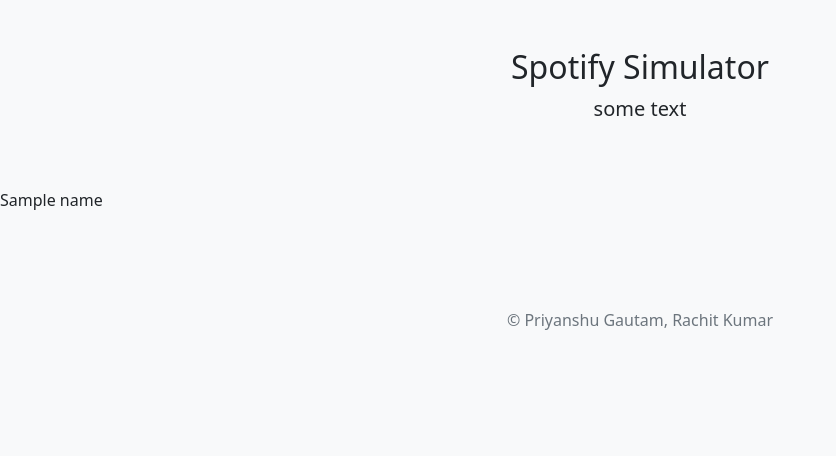
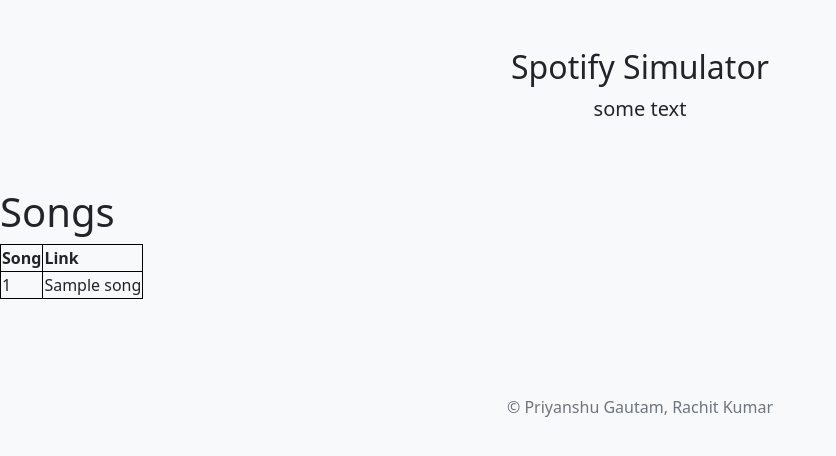
Before and after one commit to rachit-k/spotify_sim, a Flask app: template templates/outpage.html in a window 1280 px wide. Shown: the top 456 px of the page, without its empty margins (0-836 px from the left). Run offline with Flask 2, Linux system fonts and the light colour scheme; the template is opened without the code that fills it: most values are stand-ins (such as "Sample title", 1, 10 or a date in 2020); some libraries are stand-ins or nearby versions.

Commit message:
better output

```diff
--- a/application.py
+++ b/application.py
@@ -5,14 +5,14 @@
 
 app = Flask(__name__)
 
-app.config['dbname'] = "sample" #sys.argv[1]
+app.config['dbname'] = "db" #sys.argv[1]
 app.config['user'] = "postgres" #sys.argv[2]
 dbname = app.config.get('dbname')
 user = app.config.get('user')
-app.config['password'] = "qmwnebrv1234" #sys.argv[3]
-password = app.config.get('password')
-connect = ("dbname="+dbname+ " user="+user+ " password="+password)
-# connect = ("dbname="+dbname+ " user="+user)
+# app.config['password'] = "qmwnebrv1234" #sys.argv[3]
+# password = app.config.get('password')
+# connect = ("dbname="+dbname+ " user="+user+ " password="+password)
+connect = ("dbname="+dbname+ " user="+user)
 print(connect)
 conn = psycopg2.connect(connect)
 cur = conn.cursor()
@@ -30,4 +30,4 @@
     print(command)
     cur.execute(command)
     records = cur.fetchall()
-    return render_template("outpage.html", name=str(records))
+    return render_template("outpage.html", name=(records))
--- a/templates/base.html
+++ b/templates/base.html
@@ -6,7 +6,12 @@
         <meta name="viewport" content="initial-scale=1, width=device-width">
 
         <link href="https://cdn.jsdelivr.net/npm/bootstrap@5.0.0-beta3/dist/css/bootstrap.min.css" rel="stylesheet" integrity="sha384-eOJMYsd53ii+scO/bJGFsiCZc+5NDVN2yr8+0RDqr0Ql0h+rP48ckxlpbzKgwra6" crossorigin="anonymous">
-
+        <style>
+            table, th, td {
+              border: 1px solid black;
+              border-collapse: collapse;
+            }
+        </style>
         <title>Spotify Sim</title>
     </head>
 
--- a/templates/outpage.html
+++ b/templates/outpage.html
@@ -2,6 +2,22 @@
 
 {% block body %}
 
-    {{ name }}
+    <h1>Songs</h1>
+    <table>
+        <thead>
+            <tr>
+                <th>Song</th>
+                <th>Link</th>
+            </tr>
+        </thead>
+        <tbody>
+            {% for song in name %}
+                <tr>
+                    <td>{{ song[0] }}</td>
+                    <td>{{ song[1] }}</td>
+                </tr>
+            {% endfor %}
+        </tbody>
+    </table>
 
 {% endblock %}
```
